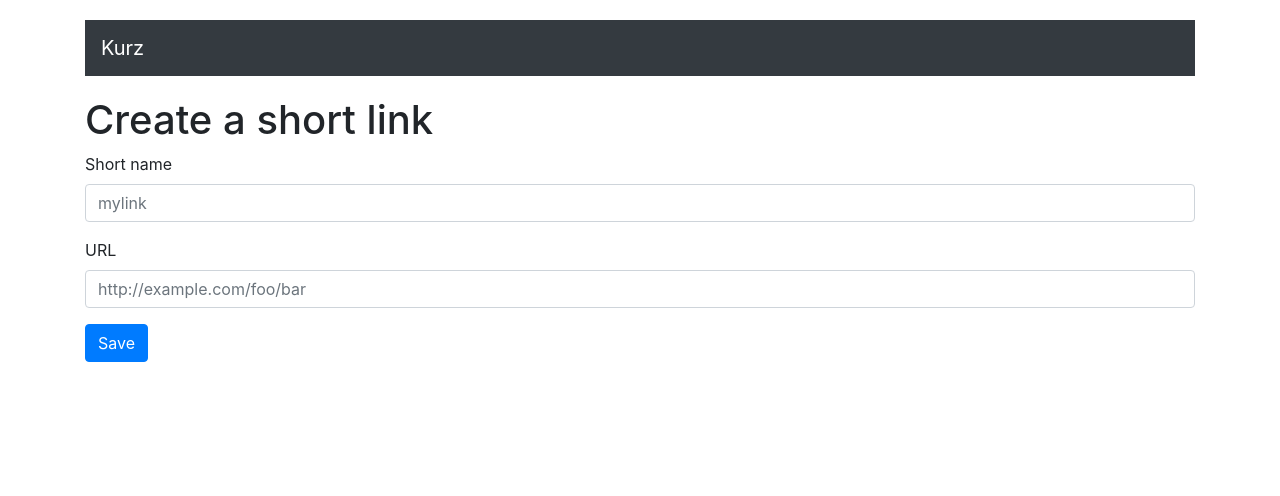
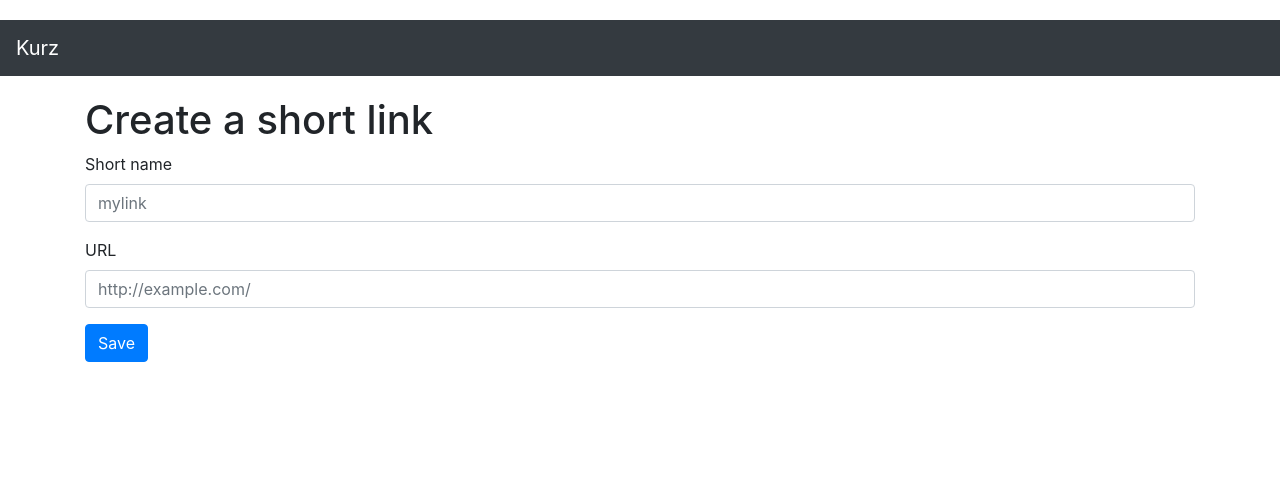
Before and after one commit to iley/kurz, a Flask app: page /create in a window 1280 px wide. Shown: the top 496 px of the page. Run offline with Flask 2, Linux system fonts and the light colour scheme; data that the repository does not hold is empty; some libraries are stand-ins or nearby versions.

Commit message:
Minor UI changes

```diff
--- a/kurz/templates/base.html
+++ b/kurz/templates/base.html
@@ -8,12 +8,12 @@
   <title>Kurz{% block title %}{% endblock %}</title>
 </head>
 <body>
+  <nav class="navbar navbar-dark bg-dark">
+    <a class="navbar-brand" href="/">Kurz</a>
+  </nav>
+
   <div class="container">
-
     <header>
-      <nav class="navbar navbar-dark bg-dark">
-        <a class="navbar-brand" href="/">Kurz</a>
-      </nav>
     </header>
 
     {% if error is defined and error != None %}
--- a/kurz/templates/create.html
+++ b/kurz/templates/create.html
@@ -12,7 +12,7 @@
 
   <div class="form-group">
     <label for="url">URL</label>
-    <input type="text" class="form-control" id="url" name="url" placeholder="http://example.com/foo/bar" value="{{ url }}">
+    <input type="text" class="form-control" id="url" name="url" placeholder="http://example.com/" value="{{ url }}">
   </div>
 
   <button type="submit" class="btn btn-primary">Save</button>
--- a/kurz/templates/index.html
+++ b/kurz/templates/index.html
@@ -13,4 +13,5 @@
   </p>
   <a class="btn btn-primary btn-lg" href="{{ url_for('create') }}" role="button">Create a link</a>
 </div>
+
 {% endblock %}
--- a/kurz/templates/save.html
+++ b/kurz/templates/save.html
@@ -6,4 +6,6 @@
 <h3>
 Successfully saved link <a href="http://{{ short_domain }}/{{ link.id }}">{{ short_domain }}/{{ link.id }}</a>
 </h3>
+
+<a class="btn btn-primary btn-lg" href="{{ url_for('create') }}" role="button">Create another link</a>
 {% endblock %}
```
